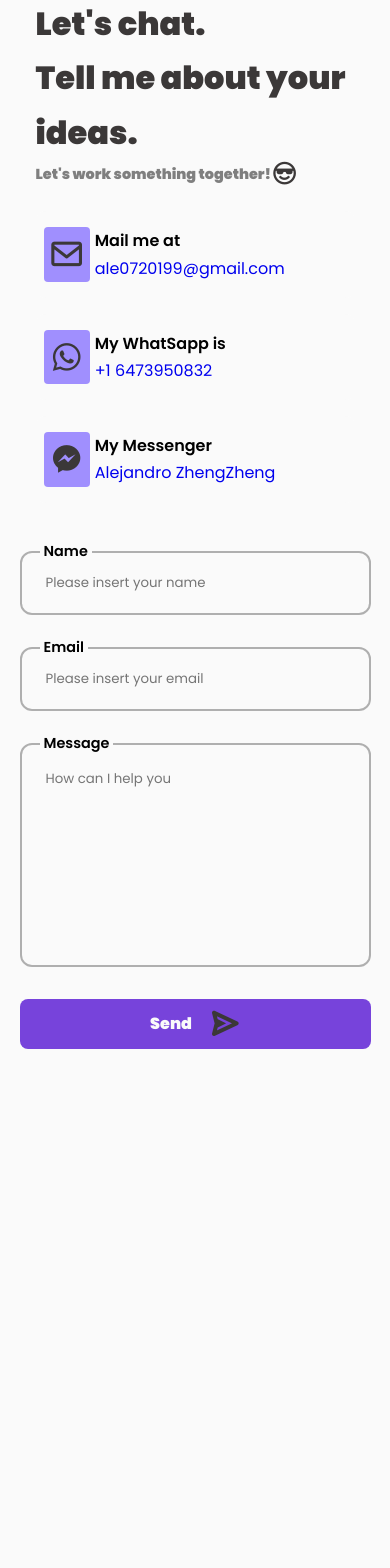
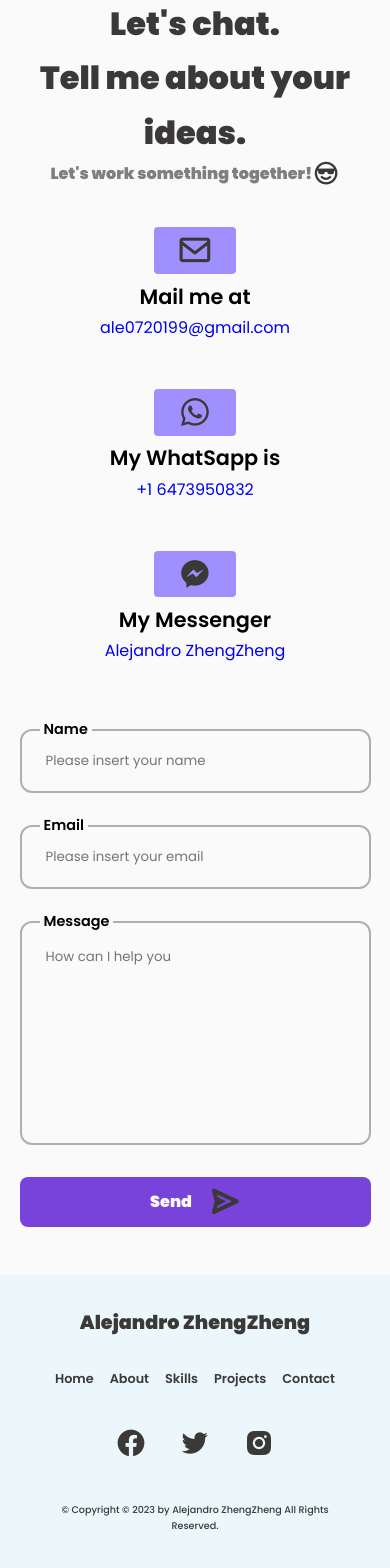
Before and after one commit to Ale-199/myapp, a React (Create React App) app: page / in a window 390 px wide. Shown: the part 4985-6553 px from the top of the page. Before the commit the page ends 6082 px from the top, so only its background shows below. Built offline with nearby package versions, Linux system fonts and the light colour scheme.

Commit message:
footer done

```diff
--- a/src/App.js
+++ b/src/App.js
@@ -1,5 +1,6 @@
 import "./App.css";
 import About from "./components/About/About";
+import Footer from "./components/Footer/Footer";
 import Header from "./components/Header/Header";
 import Home from "./components/Home/Home";
 import Skills from "./components/Skills/Skills";
@@ -15,6 +16,7 @@ function App() {
       <Skills />
       <Portfolios />
       <Contact />
+      <Footer />
     </div>
   );
 }
--- /dev/null
+++ b/src/components/Footer/Footer.css
@@ -0,0 +1,92 @@
+.footer__container {
+  display: flex;
+  flex-direction: column;
+  text-align: center;
+  gap: 1.8rem;
+}
+.footer__section {
+  padding: 2rem;
+}
+.footer__container > h2 {
+  font-size: 1.5rem;
+  font-weight: 700;
+  color: var(--forth-color);
+}
+
+.footer__links {
+  display: flex;
+  justify-content: center;
+  align-items: center;
+  gap: 6rem;
+  font-weight: 600;
+}
+
+.footer__links > li > a {
+  transition: all 0.3s ease-in;
+  color: var(--forth-color);
+}
+
+.footer__links > li > a:hover {
+  color: var(--body-color);
+  background-color: var(--forth-color);
+  border-radius: 10px;
+  padding: 0.5rem;
+}
+
+.footer__icons {
+  display: inline-block;
+  display: flex;
+  justify-content: center;
+  gap: 2rem;
+  font-size: 2rem;
+}
+
+.footer__icons > i {
+  color: var(--forth-color);
+}
+
+.footer__container > h3 {
+  font-weight: 500;
+  color: var(--forth-color);
+  font-size: 1rem;
+  margin-top: 3rem;
+}
+
+/*=============== BREAKPOINTS ===============*/
+@media screen and (max-width: 1280px) {
+}
+/* -----------------for large devices-------------- */
+@media screen and (max-width: 1112.5px) {
+}
+/*-------------------for medium devices--------------- */
+@media screen and (max-width: 896.5px) {
+  .footer__links {
+    gap: 4rem;
+  }
+}
+/* ---------------------for tablets----------------- */
+@media screen and (max-width: 642.5px) {
+  .footer__links {
+    gap: 1.5rem;
+  }
+  .footer__container > h3 {
+    margin-top: 1rem;
+    margin-bottom: 3rem;
+    font-size: 0.8rem;
+  }
+}
+/* ----------------for mobile devices------------------ */
+@media screen and (max-width: 400px) {
+  .footer__links {
+    gap: 1rem;
+    font-size: 0.8rem;
+  }
+  .footer__container > h3 {
+    margin-top: 0rem;
+    margin-bottom: 1.5rem;
+    font-size: 0.6rem;
+  }
+  .footer__container > h2 {
+    font-size: 1.2rem;
+  }
+}
--- /dev/null
+++ b/src/components/Footer/Footer.jsx
@@ -0,0 +1,43 @@
+import React from "react";
+import "./Footer.css";
+
+export default function Footer() {
+  return (
+    <section className="section-blue footer__section">
+      <div className="container footer__container">
+        <h2>Alejandro ZhengZheng</h2>
+
+        <ul className="footer__links">
+          <li>
+            <a href="#home">Home</a>
+          </li>
+          <li>
+            <a href="#about">About</a>
+          </li>
+          <li>
+            <a href="#skills">Skills</a>
+          </li>
+          <li>
+            <a href="#projects">Projects</a>
+          </li>
+          <li>
+            <a href="#contact">Contact</a>
+          </li>
+        </ul>
+
+        <div className="footer__icons">
+          <a href="#">
+            <i className="bx bxl-facebook-circle"></i>
+          </a>
+          <a href="#">
+            <i className="bx bxl-twitter"></i>
+          </a>
+          <a href="#">
+            <i className="bx bxl-instagram-alt"></i>
+          </a>
+        </div>
+        <h3>© Copyright © 2023 by Alejandro ZhengZheng All Rights Reserved.</h3>
+      </div>
+    </section>
+  );
+}
--- a/src/components/contact/Contact.css
+++ b/src/components/contact/Contact.css
@@ -160,15 +160,18 @@
     margin-left: 0rem;
   }
   .contact__left > h1 {
+    text-align: center;
     font-size: 2rem;
   }
   .contact__left > h3 {
-    font-size: 0.9rem;
+    font-size: 1rem;
+    justify-content: center;
   }
   .contact__form-div {
     height: 4rem;
     margin: 2rem 0rem;
   }
+
   .contact__textarea {
     height: 14rem;
     resize: none;
@@ -180,20 +183,32 @@
     margin-left: 0rem;
     width: 100%;
   }
+  .contact__container {
+    margin-top: 2rem;
+    grid-template-columns: repeat(1, 1fr);
+  }
+  .contact__item {
+    display: flex;
+    flex-direction: column;
+    width: 70%;
+    margin: 0 auto;
+    text-align: center;
+  }
+  .contact__item > i {
+    width: 40%;
+    margin: 0 auto;
+  }
+  .contact__item-tittle > h3 {
+    font-size: 1.3rem;
+  }
 }
 /* ----------------for mobile devices------------------ */
 @media screen and (max-width: 400px) {
-  .contact__container {
-    margin-top: 2rem;
-    display: grid;
-    grid-template-columns: repeat(1, 1fr);
-  }
   .contact__form {
     width: 100%;
   }
   .contact__item {
     gap: 0.3rem;
     padding: 1rem 0.5rem;
-
   }
 }
```
